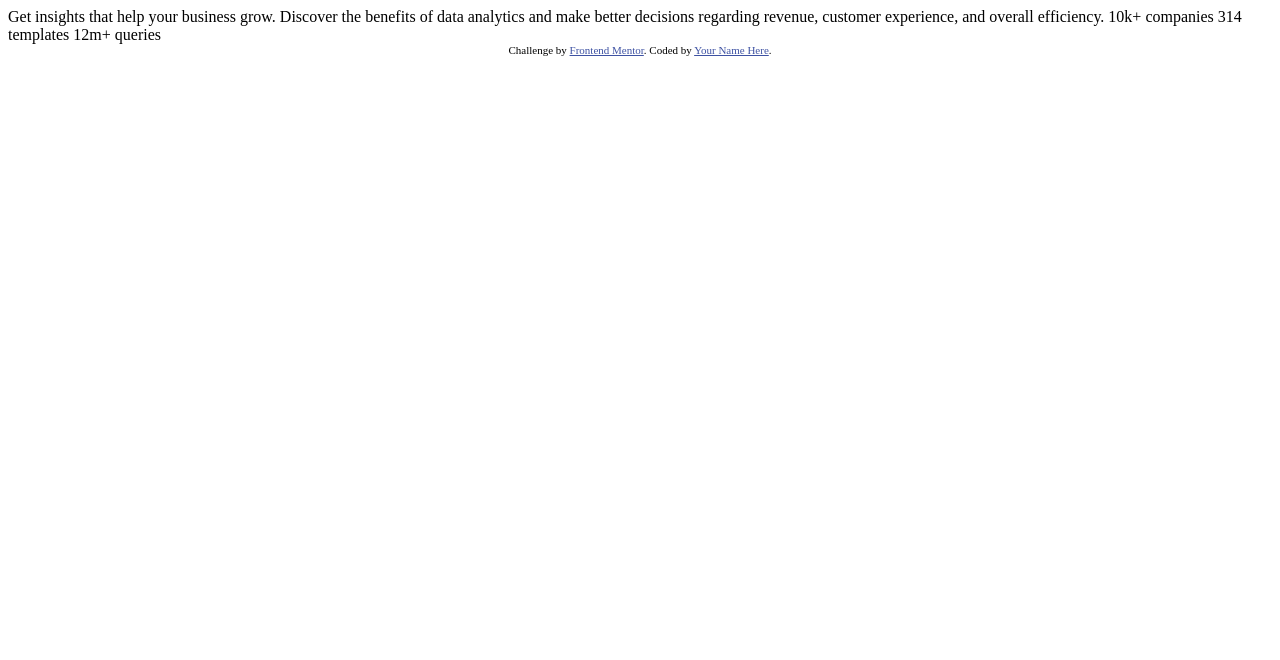
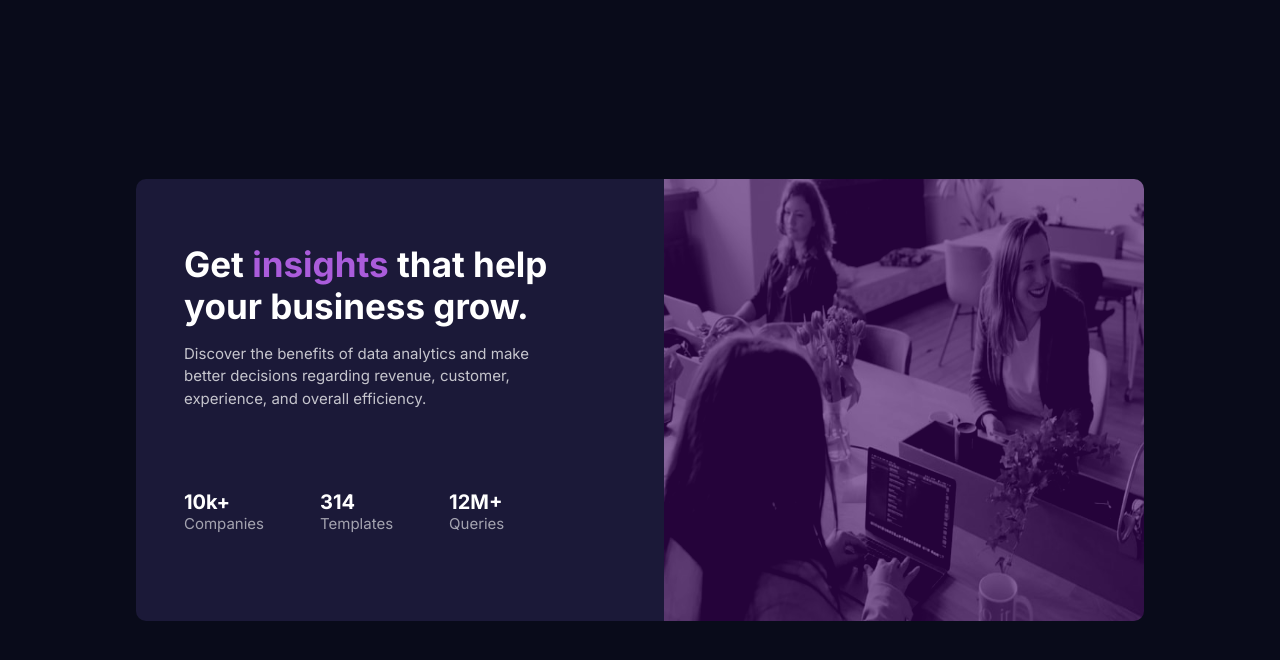
Before and after one commit to Toni-sys/stats-preview-card-component-main, a plain HTML site: page index.html in a window 1280 px wide. Drawn offline with Linux system fonts and the light colour scheme.

Commit message:
Final Result

```diff
--- a/index.html
+++ b/index.html
@@ -3,31 +3,35 @@
 <head>
   <meta charset="UTF-8">
   <meta name="viewport" content="width=device-width, initial-scale=1.0"> <!-- displays site properly based on user's device -->
-
   <link rel="icon" type="image/png" sizes="32x32" href="./images/favicon-32x32.png">
-
-  <title>Frontend Mentor | Stats preview card component</title>
-
-  <!-- Feel free to remove these styles or customise in your own stylesheet 👍 -->
-  <style>
-    .attribution { font-size: 11px; text-align: center; }
-    .attribution a { color: hsl(228, 45%, 44%); }
-  </style>
+  <link rel="stylesheet" href="src/css/style.css">
+  <title>My UI Challenges | Mobile First | Stats preview card component</title>
 </head>
 <body>
 
-  Get insights that help your business grow.
+  <div class="card_container">
+    <div class="card_img-header">
+      <img src="images/image-header-mobile.jpg" alt="">
+    </div>
+    <div class="card_info-container">
+        <h1 class="card_title">Get <span>insights</span> that help your business grow.</h1>
+        <p>Discover the benefits of data analytics and make better decisions regarding revenue, customer, experience, and overall efficiency.</p>
+        <div class="card_data-container">
+          <div class="card_data-info">
+            <p class="card_data-title">10k+</p>
+            <p class="card_data-text">Companies</p>
+          </div>
+          <div class="card_data-info">
+            <p class="card_data-title">314</p>
+            <p class="card_data-text">Templates</p>
+          </div>
+          <div class="card_data-info">
+            <p class="card_data-title">12M+</p>
+            <p class="card_data-text">Queries</p>
+          </div>
+        </div>
+    </div>
+  </div>
 
-  Discover the benefits of data analytics and make better decisions regarding revenue, customer
-  experience, and overall efficiency.
-
-  10k+ companies
-  314 templates
-  12m+ queries
-
-  <div class="attribution">
-    Challenge by <a href="https://www.frontendmentor.io?ref=challenge" target="_blank">Frontend Mentor</a>.
-    Coded by <a href="#">Your Name Here</a>.
-  </div>
 </body>
 </html>
--- /dev/null
+++ b/src/css/style.css
@@ -0,0 +1,176 @@
+@import url('https://fonts.googleapis.com/css2?family=Inter:wght@400;700&family=Lexend+Deca&display=swap');
+
+*,
+*::before,
+*::after {
+    margin    : 0;
+    padding   : 0;
+    box-sizing: border-box;
+}
+
+:root {
+
+    /*-- Primary Colors --*/
+    --color-main-bg       : hsl(233, 47%, 7%);
+    --color-main-bg-card  : hsl(244, 38%, 16%);
+    --color-primary-accent: hsl(277, 64%, 61%);
+    /*-- Secondary / Neutral Colors--*/
+    --color-main-heading  : hsl(0, 0%, 100%);
+    --color-main-paragraph:  hsla(0, 0%, 100%, 0.75);
+    --color-stat-heading  : hsla(0, 0%, 100%, 0.6);
+    /*-- Font Family --*/
+    --font-heading        : "Lexend Deca", sans-serif;
+    --font-text           : "Inter", sans-serif;
+    /*-- Font Size --*/
+    --font-size-title     : 24px;
+    --font-size-text      : 15px;
+}
+
+body {
+    font-family     : var(--font-text);
+    font-size       : var(--font-size-text);
+    background-color: var(--color-main-bg);
+    color           : #FFF;
+    height: 100vh;
+    display: flex;
+        align-items: center;
+        justify-content: center;
+}
+
+img {
+    max-width: 100%;
+    width    : 100%;
+    max-height: 100% ;
+    height: auto;
+}
+
+.card_container {
+    margin               : 5rem 2rem;
+    background-color     : var(--color-main-bg-card);
+    border-radius        : 10px;
+    -webkit-border-radius: 10px;
+    -moz-border-radius   : 10px;
+    -ms-border-radius    : 10px;
+    -o-border-radius     : 10px;
+    overflow-x           : hidden;
+    position             : relative;
+    z-index              : 0;
+}
+
+.card_container .card_img-header {
+    background-color: rgba(80, 8, 125, 0.465);
+    z-index         : 3 ;
+    margin-bottom   : 2rem;
+}
+
+.card_container .card_img-header img {
+    width: 100vw;
+    height : 100%;
+    position: relative;
+    top: 0;
+    left: 0;
+    z-index: -1 !important;
+    filter: brightness(70%) contrast(120%);
+    -webkit-filter: brightness(70%) contrast(120%);
+}
+
+.card_info-container {
+    display    : flex;
+    flex-flow  : column wrap;
+    align-items: center;
+    text-align : center;
+    margin-left: 2rem ;
+    margin-right: 2rem ;
+}
+
+.card_info-container .card_title {
+    padding-bottom: 1rem;
+    font-size: var(--font-size-title);
+    color: var(--color-main-heading);
+}
+
+.card_info-container .card_title span{
+    color: var(--color-primary-accent);
+}
+
+.card_info-container > p{
+    padding-bottom: 2rem;
+    color: var(--color-main-paragraph);
+    line-height: 1.4rem;
+}
+
+.card_data-container .card_data-info{
+    padding-bottom: 1.5rem;
+}
+
+.card_data-container .card_data-info .card_data-title{
+    font-size: 20px;
+    color: var(--color-main-heading);
+    font-weight: bold;
+}
+
+.card_data-container .card_data-info .card_data-text{
+    color: var(--color-stat-heading);
+}
+
+@media only screen and (min-width: 760px){
+    .card_container {
+        margin: 5rem 7rem;
+    }
+}
+
+@media only screen and (min-width: 1200px ){
+
+    body{
+        display: flex;
+        align-items: center;
+        justify-content: center;
+    }
+    .card_container{
+        display: flex;
+        flex-flow: row-reverse !important;
+        margin: 0 7rem;
+    }
+
+    .card_container .card_img-header {
+        margin-bottom: 0;
+        z-index: auto;
+    }
+
+    .card_container .card_img-header img{
+        margin-bottom: 0;
+        width:30rem;
+        z-index: auto;
+    }
+
+
+    .card_container .card_info-container{
+        padding: 4rem 0rem 4rem 0;
+        width: 25rem;
+    }
+
+    .card_info-container {
+        display: inline-block;
+        text-align: start;
+        margin-left: 3rem;
+        margin-right: 5rem;
+    }
+
+    .card_info-container .card_title {
+        font-size: 35px;
+    }
+
+    .card_info-container > p{
+        padding-bottom: 5rem;
+        padding-right: 2rem;
+    }
+
+    .card_data-container {
+        display: flex !important;
+    }
+
+    .card_data-container .card_data-info{
+        padding-right: 3.5rem;
+    }
+
+}
```
Also changed, not shown: 3 other files.
